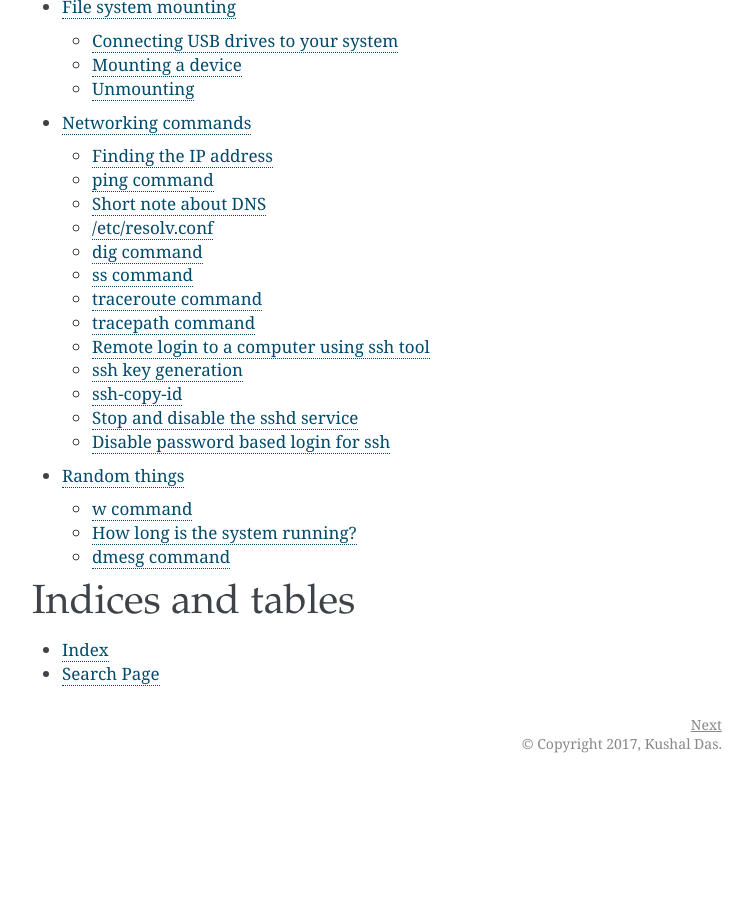
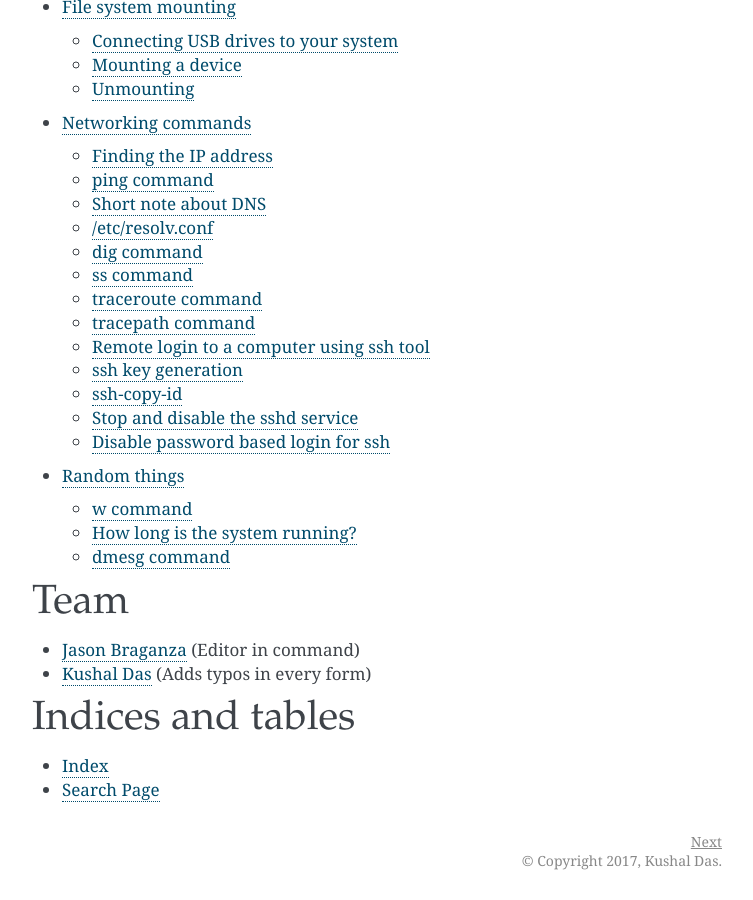
Before and after one commit to kushaldas/lym, a Sphinx documentation site: the page built from docs/index.rst, in a window 1280 px wide and 900 px high, scrolled down 2484 px. Shown: the whole window, without its empty margins (388-1141 px from the left). Built offline with Sphinx 7.4.7, drawn with Linux system fonts in a browser that asks for light colours; a script that is not in the unit is left out; before the commit the page ends 3267 px from its top, so only the background shows below that.

Commit message:
Adds a team part

```diff
--- a/docs/index.rst
+++ b/docs/index.rst
@@ -8,6 +8,7 @@ Welcome to Linux command line for you and me!
 
 .. warning:: This book is under heavy development. Think alpha release.
     No editing has been done on the book yet, so there may be errors.
+
 
 .. toctree::
    :maxdepth: 2
@@ -25,6 +26,12 @@ Welcome to Linux command line for you and me!
    networking
    random
 
+Team
+=====
+
+- `Jason Braganza <https://janusworx.com/>`_ (Editor in command)
+- `Kushal Das <https://kushaldas.in>`_ (Adds typos in every form)
+
 Indices and tables
 ==================
 
```
